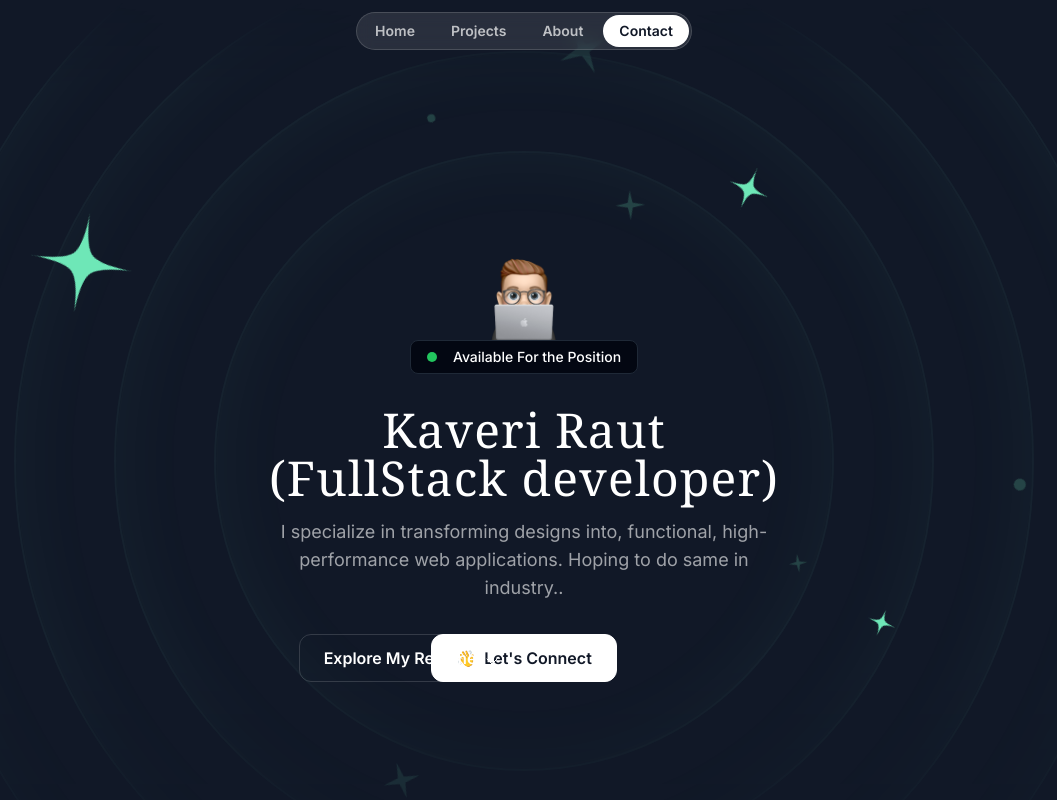
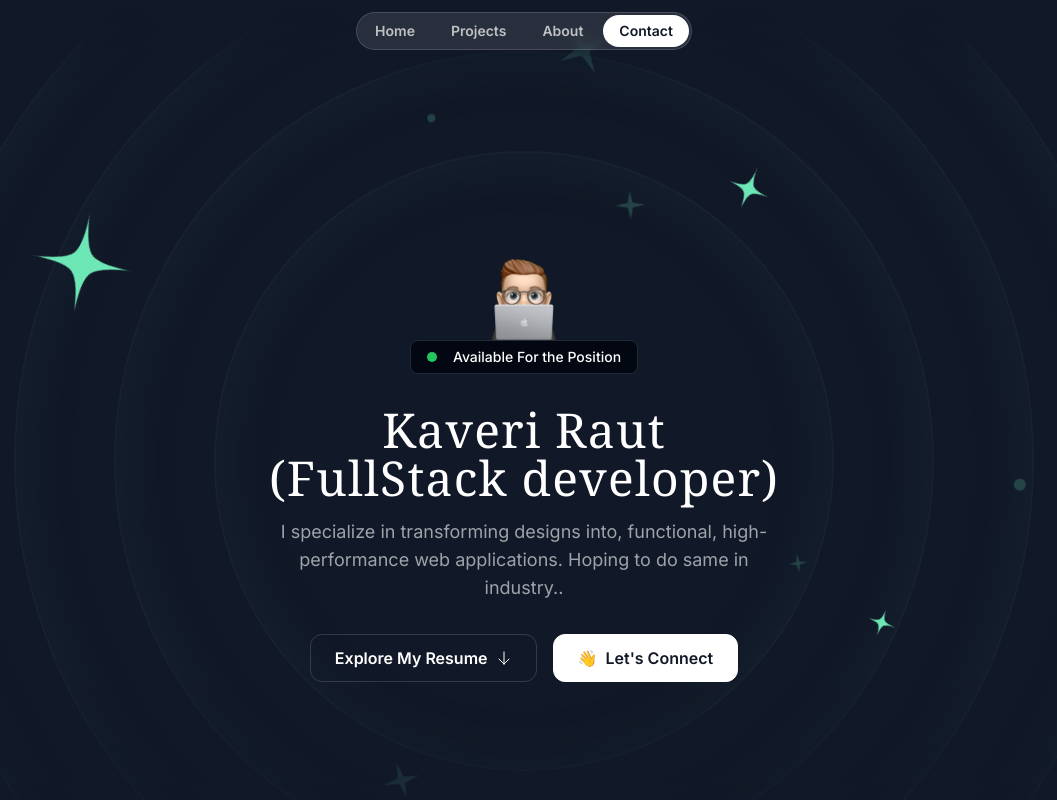
Before and after one commit to r-kaveri24/Porfolio, a Next.js app: page / in a window 1280 px wide. Shown: the top 800 px of the page, without its empty margins (116-1173 px from the left). Built offline with nearby package versions, Linux system fonts and the light colour scheme; a web font is replaced by a local one.

Commit message:
chages to the buttons on home

```diff
--- a/src/sections/Hero.tsx
+++ b/src/sections/Hero.tsx
@@ -84,12 +84,12 @@ export const HeroSection = () => {
         <p className='mt-4 text-center md:text-lg text-white/60'>I specialize in transforming designs into, functional, high-performance web applications. Hoping to do same in industry..</p>
       </div>
       <div className='relative flex flex-col md:flex-row justify-center items-center mt-8 gap-4'>
-        <button onClick={handleDownload} className='absolute -translate-x-28  inline-flex items-center gap-2 border border-white/15 px-6 h-12 rounded-xl z-8'>
+        <button onClick={handleDownload} className='  inline-flex items-center gap-2 border border-white/15 px-6 h-12 rounded-xl '>
           <span className='font-semibold'>Explore My Resume</span>
           <ArrowDown className='size-4' />
         </button>
         <a href='#contact'
-          className='w-full inline-flex items-center justify-center min-w-fit gap-2 border sm:w-fit border-white bg-white text-gray-900 h-12 px-6 rounded-xl cursor-pointer'>
+          className=' w-full inline-flex items-center justify-center min-w-fit gap-2 border sm:w-fit border-white bg-white text-gray-900 h-12 px-6 rounded-xl cursor-pointer '>
           <span>👋</span>
           <span className='font-semibold'>Let&apos;s Connect</span>
         </a>
```
